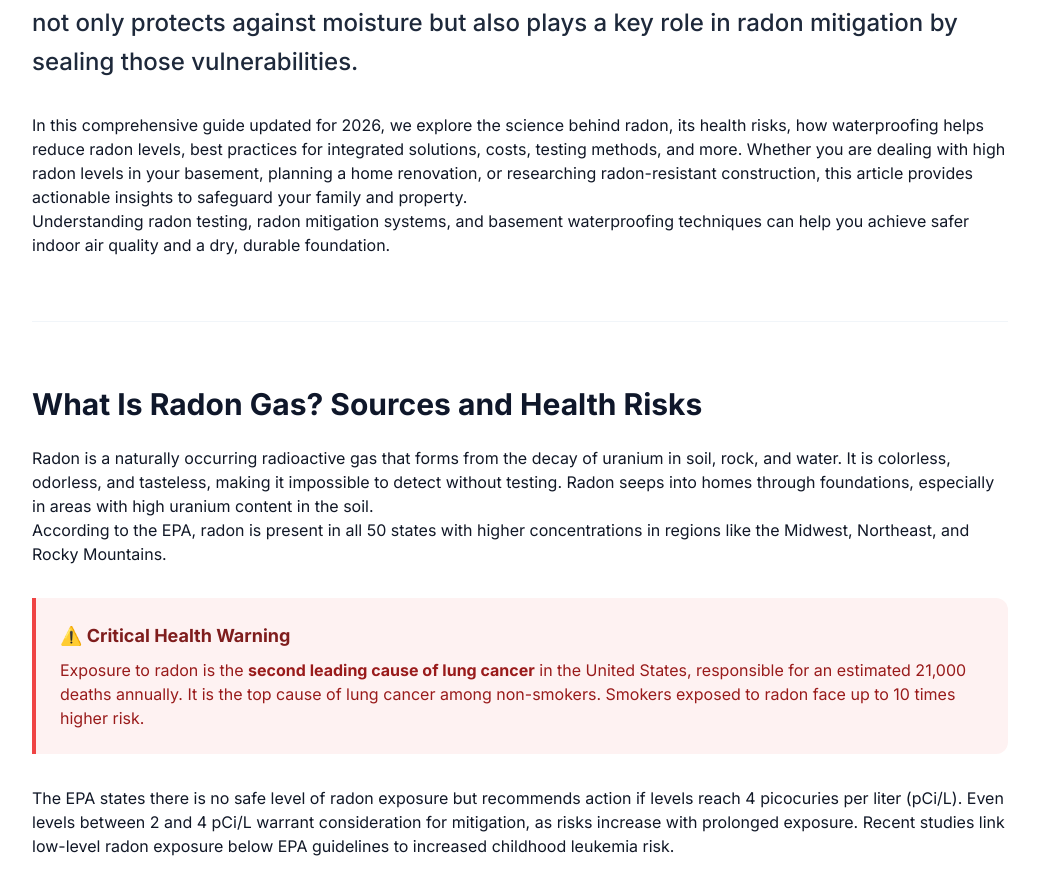
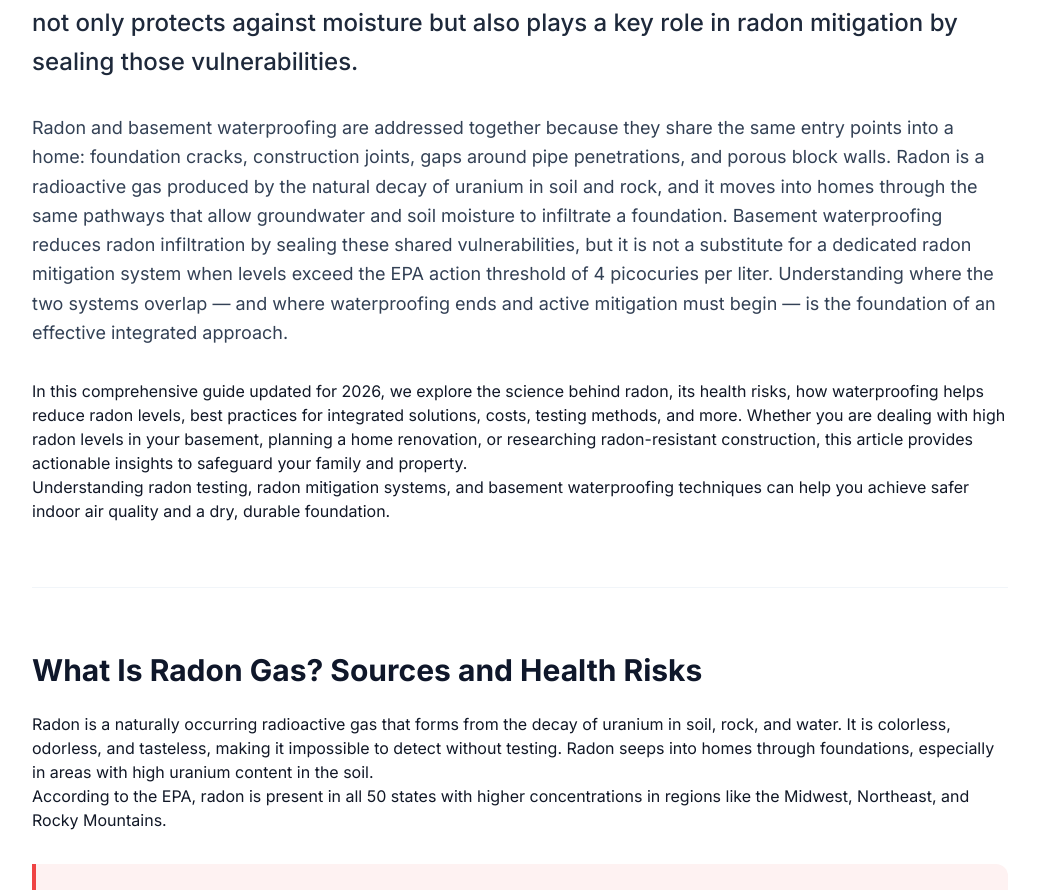
Before and after one commit to thebasementguide2026/basement-guide, a Next.js app: page /articles/radon-and-basement-waterproofing in a window 1280 px wide. Shown: the part 867-1757 px from the top of the page, without its empty margins (120-1159 px from the left). Built offline with nearby package versions, Linux system fonts and the light colour scheme.

Commit message:
Add entity definition paragraph on radon-and-basement-waterproofing page

```diff
--- a/app/articles/radon-and-basement-waterproofing/page.tsx
+++ b/app/articles/radon-and-basement-waterproofing/page.tsx
@@ -57,6 +57,10 @@ export default function RadonWaterproofingArticle() {
 
           <p className='text-2xl font-medium text-slate-800 leading-relaxed mb-8'>
             Radon gas poses a serious health threat in many homes while basement water damage can lead to costly repairs and <Link href="/articles/how-to-prevent-basement-mold" className="text-teal-400 underline hover:text-teal-300">mold growth</Link>. These issues often share common entry points through <Link href="/articles/types-of-foundation-cracks" className="text-teal-400 underline hover:text-teal-300">foundation cracks</Link> and gaps. Basement waterproofing not only protects against moisture but also plays a key role in radon mitigation by sealing those vulnerabilities.
+          </p>
+
+          <p className='text-lg text-slate-700 leading-relaxed mb-8'>
+            Radon and basement waterproofing are addressed together because they share the same entry points into a home: foundation cracks, construction joints, gaps around pipe penetrations, and porous block walls. Radon is a radioactive gas produced by the natural decay of uranium in soil and rock, and it moves into homes through the same pathways that allow groundwater and soil moisture to infiltrate a foundation. Basement waterproofing reduces radon infiltration by sealing these shared vulnerabilities, but it is not a substitute for a dedicated radon mitigation system when levels exceed the EPA action threshold of 4 picocuries per liter. Understanding where the two systems overlap &mdash; and where waterproofing ends and active mitigation must begin &mdash; is the foundation of an effective integrated approach.
           </p>
 
           <p>
```
